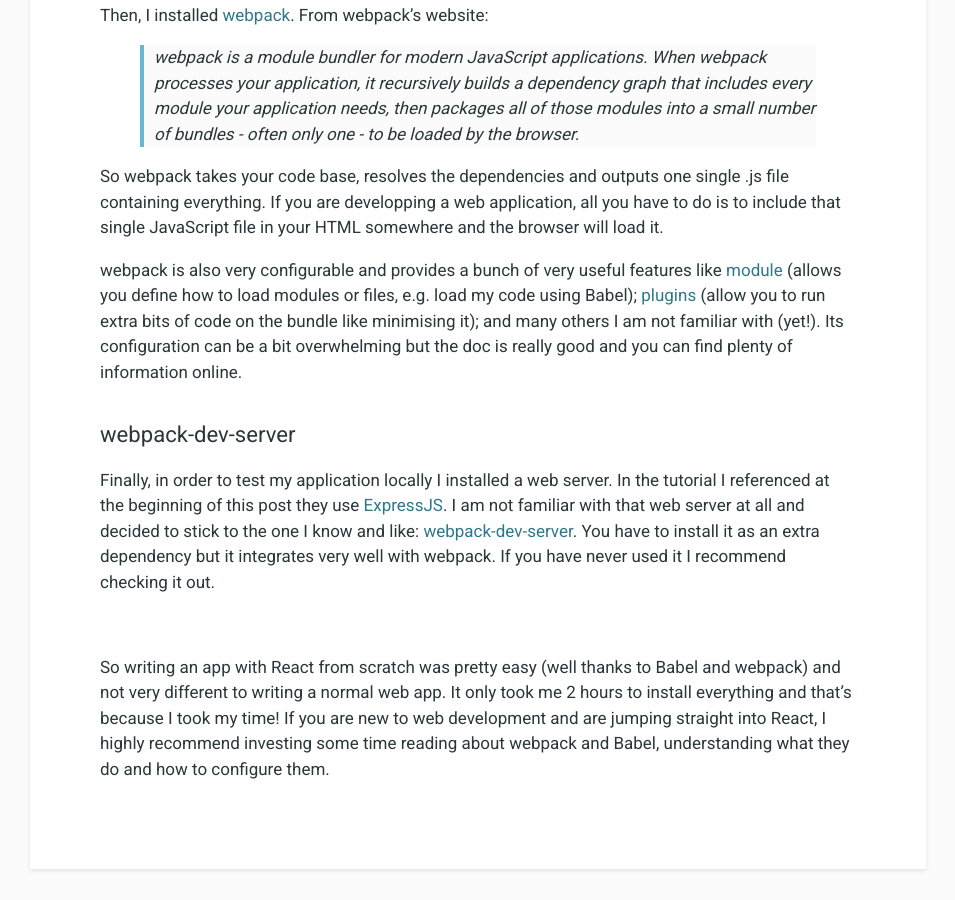
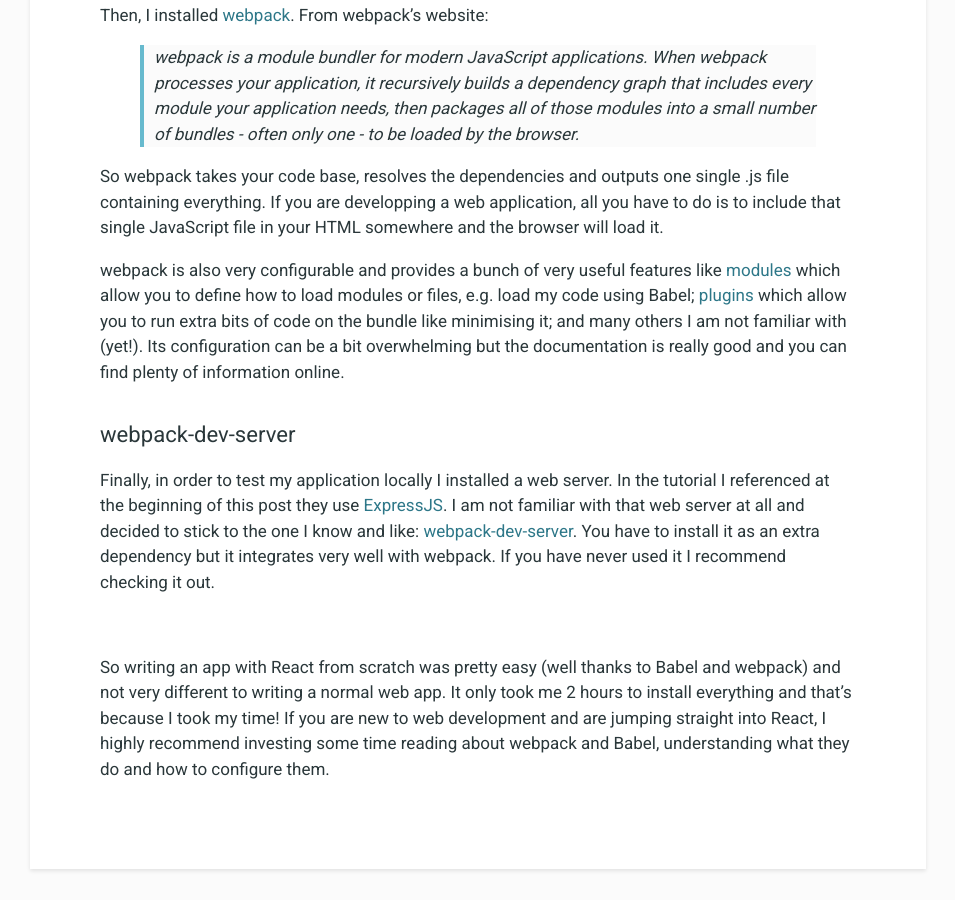
Before and after one commit to caroleolivier/caroleolivier.github.io, a Jekyll site: the page built from _posts/2017-09-22-creating-a-react-app-from-scratch.md, in a window 1280 px wide and 900 px high, scrolled down 947 px. Shown: the whole window, without its empty margins (162-1117 px from the left). Built offline with Jekyll 4.4.1, drawn with Linux system fonts in a browser that asks for light colours.

Commit message:
Fix grammar

```diff
--- a/_posts/2017-09-22-creating-a-react-app-from-scratch.md
+++ b/_posts/2017-09-22-creating-a-react-app-from-scratch.md
@@ -25,7 +25,7 @@
 
 So webpack takes your code base, resolves the dependencies and outputs one single .js file containing everything. If you are developping a web application, all you have to do is to include that single JavaScript file in your HTML somewhere and the browser will load it.
 
-webpack is also very configurable and provides a bunch of very useful features like [module](https://webpack.js.org/configuration/module/) (allows you define how to load modules or files, e.g. load my code using Babel); [plugins](https://webpack.js.org/plugins/) (allow you to run extra bits of code on the bundle like minimising it); and many others I am not familiar with (yet!). Its configuration can be a bit overwhelming but the doc is really good and you can find plenty of information online.
+webpack is also very configurable and provides a bunch of very useful features like [modules](https://webpack.js.org/configuration/module/) which allow you to define how to load modules or files, e.g. load my code using Babel; [plugins](https://webpack.js.org/plugins/) which allow you to run extra bits of code on the bundle like minimising it; and many others I am not familiar with (yet!). Its configuration can be a bit overwhelming but the documentation is really good and you can find plenty of information online.
 
 
 ##### webpack-dev-server
```
